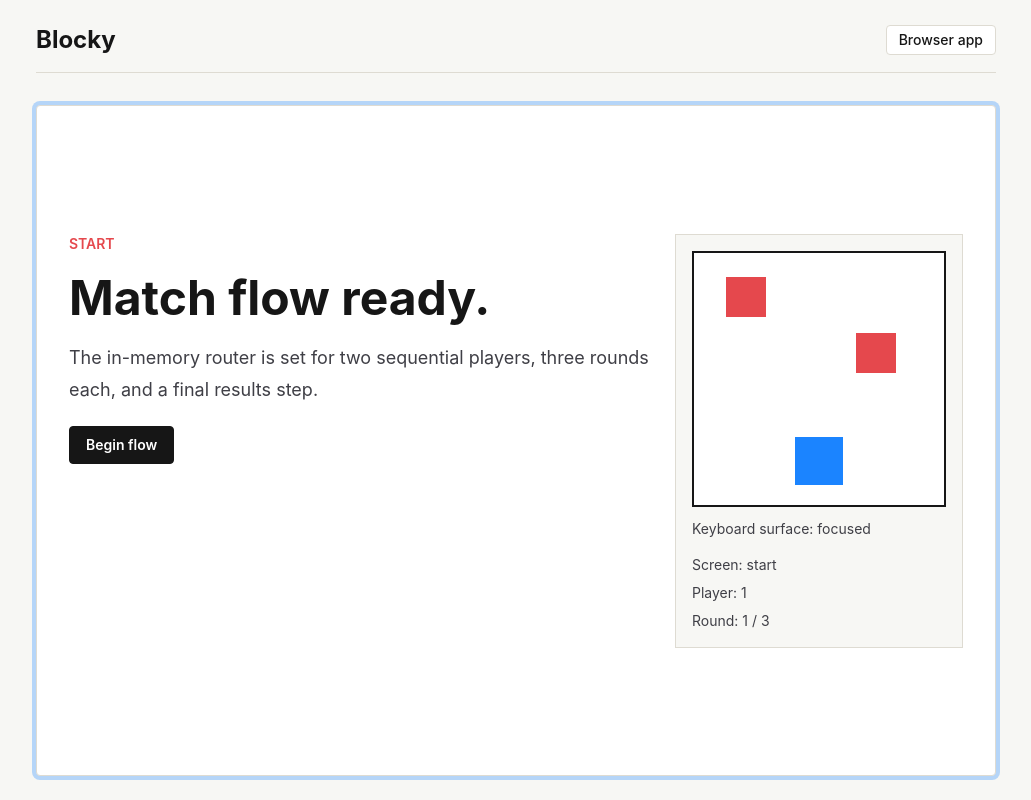
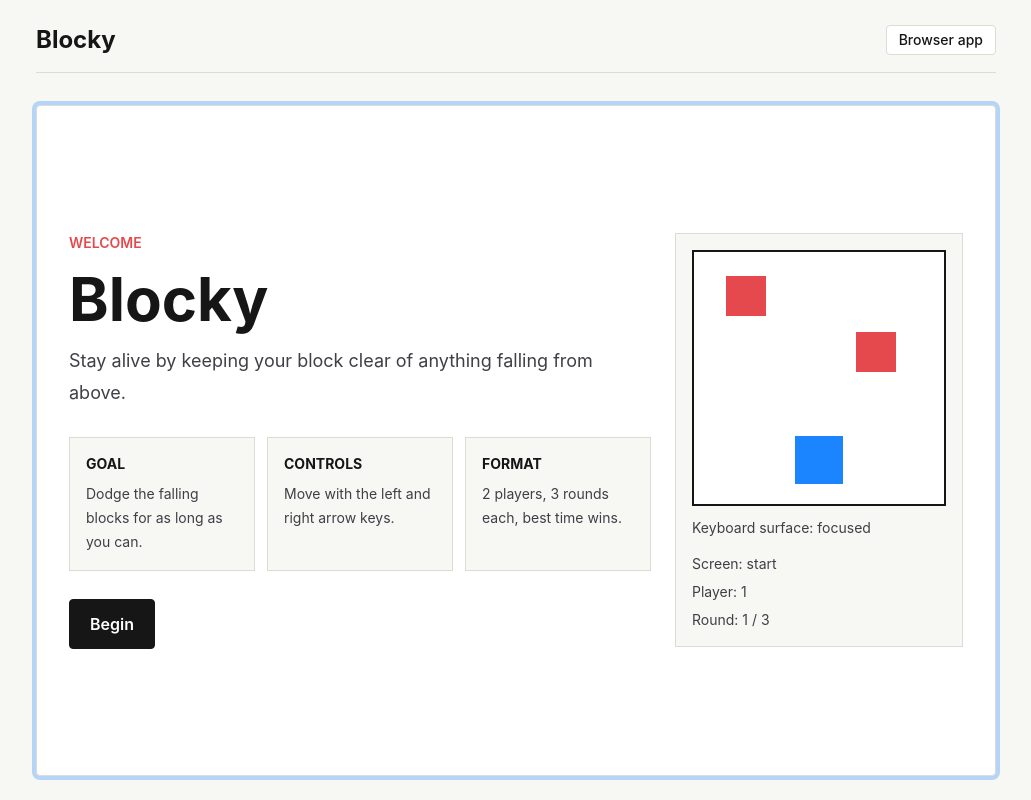
Before and after one commit to mtplayground/prisha-r-s-8172-blocky, a React (Vite) app: page / in a window 1280 px wide. Shown: the whole page, without its empty margins (124-1155 px from the left). Built offline with nearby package versions, Linux system fonts and the light colour scheme.

Commit message:
feat: Start & instructions screen

```diff
--- a/src/components/screens/ScreenRouter.tsx
+++ b/src/components/screens/ScreenRouter.tsx
@@ -6,6 +6,7 @@ import {
   type GameAction,
 } from '../../state/gameState';
 import { ROUND_COUNT, type MatchState, type PlayerId } from '../../types/game';
+import { StartScreen } from './StartScreen';
 
 type ScreenRouterProps = {
   state: MatchState;
@@ -88,23 +89,7 @@ export function ScreenRouter({ state, dispatch }: ScreenRouterProps) {
 
   switch (state.screen) {
     case 'start':
-      return (
-        <div className="space-y-5">
-          <p className="text-sm font-semibold uppercase tracking-normal text-hazard">
-            Start
-          </p>
-          <h2 className="text-4xl font-bold tracking-normal sm:text-5xl">
-            Match flow ready.
-          </h2>
-          <p className="max-w-2xl text-lg leading-8 text-zinc-700">
-            The in-memory router is set for two sequential players, three rounds
-            each, and a final results step.
-          </p>
-          <PrimaryButton onClick={() => dispatch({ type: 'beginMatch' })}>
-            Begin flow
-          </PrimaryButton>
-        </div>
-      );
+      return <StartScreen onBegin={() => dispatch({ type: 'beginMatch' })} />;
 
     case 'difficulty':
       return (
--- /dev/null
+++ b/src/components/screens/StartScreen.tsx
@@ -0,0 +1,55 @@
+type StartScreenProps = {
+  onBegin: () => void;
+};
+
+const instructionItems = [
+  {
+    label: 'Goal',
+    text: 'Dodge the falling blocks for as long as you can.',
+  },
+  {
+    label: 'Controls',
+    text: 'Move with the left and right arrow keys.',
+  },
+  {
+    label: 'Format',
+    text: '2 players, 3 rounds each, best time wins.',
+  },
+];
+
+export function StartScreen({ onBegin }: StartScreenProps) {
+  return (
+    <div className="space-y-7">
+      <div className="space-y-4">
+        <p className="text-sm font-semibold uppercase tracking-normal text-hazard">
+          Welcome
+        </p>
+        <h2 className="text-5xl font-bold tracking-normal sm:text-6xl">
+          Blocky
+        </h2>
+        <p className="max-w-2xl text-lg leading-8 text-zinc-700">
+          Stay alive by keeping your block clear of anything falling from above.
+        </p>
+      </div>
+
+      <div className="grid gap-3 sm:grid-cols-3">
+        {instructionItems.map((item) => (
+          <section key={item.label} className="border border-line bg-panel p-4">
+            <h3 className="text-sm font-bold uppercase tracking-normal text-ink">
+              {item.label}
+            </h3>
+            <p className="mt-2 text-sm leading-6 text-zinc-700">{item.text}</p>
+          </section>
+        ))}
+      </div>
+
+      <button
+        type="button"
+        onClick={onBegin}
+        className="rounded border border-ink bg-ink px-5 py-3 text-base font-semibold text-white transition hover:bg-zinc-800 focus:outline-none focus:ring-4 focus:ring-player/30"
+      >
+        Begin
+      </button>
+    </div>
+  );
+}
```
